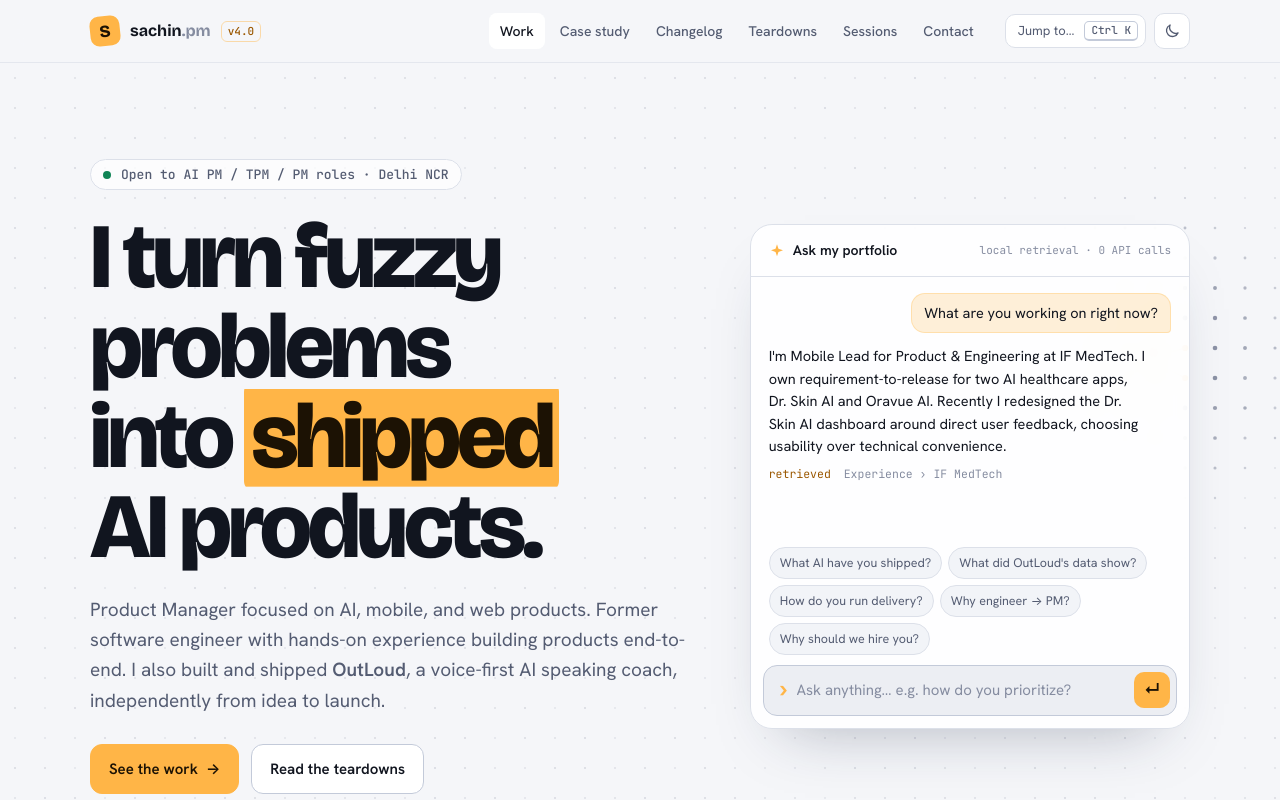
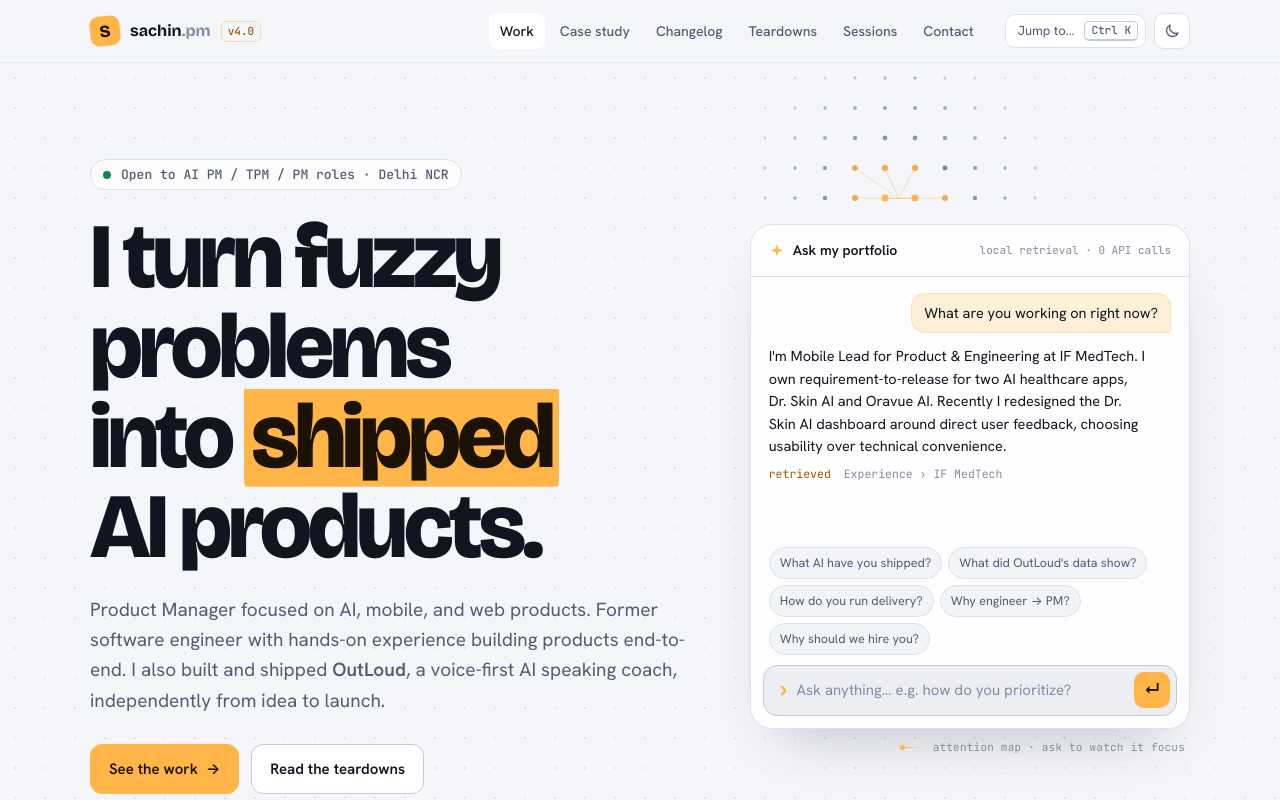
Before and after one commit to ytsaxena/sachin-portfolio, a plain HTML site: page index.html in a window 1280 px wide. Shown: the top 800 px of the page. Drawn offline with nearby package versions, Linux system fonts and the light colour scheme.

Commit message:
Turn the hero field into an attention map tied to Ask
Asking a question now makes the dots around the Ask panel attend to it:
lines start spread out, sharpen onto the strongest few, and pulse into
the panel while the answer streams, with the panel border glowing.
When idle, the phantom cursor circles the panel instead of the copy.
Lines no longer cross the hero text, stats or caption, which fixes
lines drawing over the summary on phones. A caption under the panel
explains the effect.

Co-Authored-By: Claude Opus 5.5 <noreply@anthropic.com>

```diff
--- a/app.js
+++ b/app.js
@@ -39,12 +39,40 @@ function toggleTheme() {
 }
 $("#theme-toggle").addEventListener("click", toggleTheme);
 
-/* ---------- Hero field: dots that pay "attention" to the cursor ---------- */
+/* ---------- Hero field: an attention map ----------
+   The cursor is the query and the dots are tokens: nearby dots light up and link to it.
+   Asking a question makes the field focus on the Ask panel while the answer streams.
+   Lines never cross the hero text, so the copy stays readable. */
 const field = (() => {
   const c = $("#field"), ctx = c.getContext("2d");
-  const hero = $(".hero");
+  const hero = $(".hero"), panel = $("#ask");
   let w, h, dpr, dots = [], mouse = null, t = 0, running = false, dotRGB = "150,160,190", acc = "#FFB547";
+  let keepOut = [], box = null, picks = [], heat = 0, thinking = false, thinkStart = 0, releaseAt = 0;
   const GAP = 30, R = 170;
+  function rel(node, pad) {
+    const hb = hero.getBoundingClientRect(), b = node.getBoundingClientRect();
+    return { l: b.left - hb.left - pad, t: b.top - hb.top - pad, r: b.right - hb.left + pad, b: b.bottom - hb.top + pad };
+  }
+  const inside = (x, y, q) => x > q.l && x < q.r && y > q.t && y < q.b;
+  // Liang–Barsky clip test: does the segment cross rect q?
+  function crosses(x1, y1, x2, y2, q) {
+    const dx = x2 - x1, dy = y2 - y1;
+    let t0 = 0, t1 = 1;
+    for (const [p, v] of [[-dx, x1 - q.l], [dx, q.r - x1], [-dy, y1 - q.t], [dy, q.b - y1]]) {
+      if (p === 0) { if (v < 0) return false; continue; }
+      const r = v / p;
+      if (p < 0) { if (r > t1) return false; if (r > t0) t0 = r; }
+      else { if (r < t0) return false; if (r < t1) t1 = r; }
+    }
+    return true;
+  }
+  const clear = (x1, y1, x2, y2) => !keepOut.some((q) => crosses(x1, y1, x2, y2, q));
+  function measure() {
+    if (!w) return;
+    keepOut = [...$$(".hero-copy > *"), $(".stats"), $(".field-note")].filter((n) => n && n.offsetParent).map((n) => rel(n, 10));
+    box = rel(panel, 0);
+    for (const d of dots) { d.ko = keepOut.some((q) => inside(d.x, d.y, q)); d.under = inside(d.x, d.y, box); }
+  }
   function readColors() { dotRGB = cssVar("--dot") || dotRGB; acc = cssVar("--accent") || acc; if (!running) draw(); }
   function size() {
     dpr = Math.min(devicePixelRatio || 1, 2);
@@ -53,27 +81,46 @@ const field = (() => {
     ctx.setTransform(dpr, 0, 0, dpr, 0, 0);
     dots = [];
     for (let y = GAP / 2; y < h; y += GAP) for (let x = GAP / 2; x < w; x += GAP) dots.push({ x, y, j: Math.random() * 6.28 });
+    measure();
     draw();
   }
-  function focusPoint() {
-    if (mouse) return mouse;
-    // idle: a slow drifting "phantom cursor" so the field is alive on touch screens
-    return { x: w * (0.72 + 0.18 * Math.sin(t * 0.00035)), y: h * (0.42 + 0.25 * Math.sin(t * 0.00052 + 1)) };
+  function orbit() {
+    // idle: a phantom cursor circles the Ask panel, so the field stays alive on touch screens
+    const m = 26, L = box.l - m, T = box.t - m, pw = box.r - box.l + 2 * m, ph = box.b - box.t + 2 * m;
+    let s = (t * 0.035) % (2 * (pw + ph));
+    if (s < pw) return { x: L + s, y: T }; s -= pw;
+    if (s < ph) return { x: L + pw, y: T + s }; s -= ph;
+    if (s < pw) return { x: L + pw - s, y: T + ph }; s -= pw;
+    return { x: L, y: T + ph - s };
   }
+  const edge = (d) => ({ x: Math.min(box.r, Math.max(box.l, d.x)), y: Math.min(box.b, Math.max(box.t, d.y)) });
+  // A question arrived: score the dots around the panel (favoring ~110px away, plus noise) and start attending.
+  function focus() {
+    if (reduced || !box) return;
+    picks = dots.filter((d) => !d.ko && !d.under).map((d) => {
+      const e = edge(d), dist = Math.hypot(d.x - e.x, d.y - e.y);
+      return { d, e, dist, s: Math.exp(-(((dist - 110) / 75) ** 2)) * (0.5 + Math.random()), off: Math.random() };
+    }).filter((p) => p.dist > 20 && p.dist < 300 && clear(p.d.x, p.d.y, p.e.x, p.e.y)).sort((a, b) => b.s - a.s).slice(0, 36);
+    thinking = true; thinkStart = performance.now(); releaseAt = Infinity;
+    panel.classList.add("thinking");
+  }
+  // The answer finished: let the focus fade, but keep it on screen long enough to read as intentional.
+  function release() { releaseAt = Math.max(performance.now(), thinkStart + 1600); }
   function draw() {
     if (!w) return;
+    if (thinking && t > releaseAt) { thinking = false; panel.classList.remove("thinking"); }
+    heat += ((thinking ? 1 : 0) - heat) * 0.07;
     ctx.clearRect(0, 0, w, h);
-    const f = focusPoint();
+    const f = mouse || orbit(), calm = 1 - heat * 0.6;
     const near = [];
     for (const d of dots) {
-      const dx = d.x - f.x, dy = d.y - f.y, dist = Math.hypot(dx, dy);
-      const k = Math.max(0, 1 - dist / R);
+      const k = d.ko || d.under ? 0 : Math.max(0, 1 - Math.hypot(d.x - f.x, d.y - f.y) / R) * calm;
       const twinkle = 0.5 + 0.5 * Math.sin(t * 0.0012 + d.j);
       const a = 0.10 + 0.08 * twinkle + k * 0.75;
       const r = 1 + k * 2.2;
       ctx.fillStyle = `rgba(${dotRGB},${a.toFixed(3)})`;
       ctx.beginPath(); ctx.arc(d.x, d.y, r, 0, 6.283); ctx.fill();
-      if (k > 0.25) near.push([k, d]);
+      if (k > 0.25 && clear(f.x, f.y, d.x, d.y)) near.push([k, d]);
     }
     near.sort((a, b) => b[0] - a[0]);
     ctx.lineWidth = 1;
@@ -83,12 +130,30 @@ const field = (() => {
       ctx.fillStyle = acc; ctx.globalAlpha = Math.min(1, k * 1.1);
       ctx.beginPath(); ctx.arc(d.x, d.y, 1.4 + k * 2.2, 0, 6.283); ctx.fill();
     }
+    if (heat > 0.01) {
+      // attention sharpens over ~1.4s: a softmax-like temperature drops, so weight concentrates on the top dots
+      const el = t - thinkStart, tau = 2.5 + 11.5 * Math.max(0, 1 - el / 1400);
+      picks.forEach((p, i) => {
+        const wg = Math.exp(-i / tau), a = heat * wg;
+        if (a < 0.02) return;
+        ctx.strokeStyle = acc; ctx.globalAlpha = a * 0.75;
+        ctx.beginPath(); ctx.moveTo(p.d.x, p.d.y); ctx.lineTo(p.e.x, p.e.y); ctx.stroke();
+        ctx.fillStyle = acc; ctx.globalAlpha = Math.min(1, a * 1.2);
+        ctx.beginPath(); ctx.arc(p.d.x, p.d.y, 1.3 + wg * 2.2, 0, 6.283); ctx.fill();
+        if (wg > 0.15) {
+          // values flow into the panel
+          const u = (el / 850 + p.off) % 1;
+          ctx.beginPath(); ctx.arc(p.d.x + (p.e.x - p.d.x) * u, p.d.y + (p.e.y - p.d.y) * u, 1.2 + wg, 0, 6.283); ctx.fill();
+        }
+      });
+    }
     ctx.globalAlpha = 1;
   }
   function loop(now) { if (!running) return; t = now; draw(); requestAnimationFrame(loop); }
   hero.addEventListener("pointermove", (e) => { const b = hero.getBoundingClientRect(); mouse = { x: e.clientX - b.left, y: e.clientY - b.top }; if (reduced) draw(); });
   hero.addEventListener("pointerleave", () => { mouse = null; if (reduced) draw(); });
   new ResizeObserver(size).observe(hero);
+  document.fonts?.ready.then(() => { measure(); draw(); });
   if (!reduced && "IntersectionObserver" in window) {
     new IntersectionObserver(([e]) => {
       if (e.isIntersecting && !running) { running = true; requestAnimationFrame(loop); }
@@ -96,7 +161,7 @@ const field = (() => {
     }).observe(hero);
   }
   readColors();
-  return { readColors };
+  return { readColors, focus, release };
 })();
 matchMedia("(prefers-color-scheme: light)").addEventListener?.("change", () => field.readColors());
 
@@ -126,6 +191,7 @@ function finishStreaming() { if (streaming) { streaming.finish(); streaming = nu
 function ask(q) {
   q = q.trim(); if (!q) return;
   finishStreaming();
+  field.focus();
   askLog.append(el("div", "msg q", esc(q)));
   const hit = retrieve(q);
   const paras = hit ? hit.a : S.ask.fallback;
@@ -137,7 +203,7 @@ function ask(q) {
   ps.forEach((p) => a.append(p));
   const caret = el("span", "caret");
   let pi = 0, ci = 0, timer;
-  const done = () => { clearInterval(timer); ps.forEach((p, i) => (p.textContent = paras[i])); caret.remove(); a.append(src); askLog.scrollTop = askLog.scrollHeight; };
+  const done = () => { clearInterval(timer); ps.forEach((p, i) => (p.textContent = paras[i])); caret.remove(); a.append(src); askLog.scrollTop = askLog.scrollHeight; field.release(); };
   streaming = { finish: done };
   if (reduced) { done(); streaming = null; return; }
   setTimeout(() => {
--- a/index.html
+++ b/index.html
@@ -90,6 +90,7 @@
         <input id="ask-input" name="q" type="text" placeholder="Ask anything… e.g. how do you prioritize?">
         <button type="submit" aria-label="Ask">↵</button>
       </form>
+      <p class="field-note" aria-hidden="true"><i></i><span class="fn-hover">attention map · your cursor is the query</span><span class="fn-touch">attention map · ask to watch it focus</span></p>
     </div>
   </div>
 
--- a/styles.css
+++ b/styles.css
@@ -129,7 +129,13 @@ mark.hl {
 .btn.sm { font-size: 14px; padding: 9px 14px; border-radius: 10px; }
 
 /* Ask console */
-.ask { background: color-mix(in srgb, var(--surface) 88%, transparent); border: 1px solid var(--line); border-radius: var(--r-lg); box-shadow: var(--shadow); backdrop-filter: blur(10px); -webkit-backdrop-filter: blur(10px); display: flex; flex-direction: column; min-width: 0; }
+.ask { position: relative; background: color-mix(in srgb, var(--surface) 88%, transparent); border: 1px solid var(--line); border-radius: var(--r-lg); box-shadow: var(--shadow); backdrop-filter: blur(10px); -webkit-backdrop-filter: blur(10px); display: flex; flex-direction: column; min-width: 0; transition: border-color .4s, box-shadow .4s; }
+.ask.thinking { border-color: color-mix(in srgb, var(--accent) 60%, var(--line)); box-shadow: var(--shadow), 0 0 0 4px var(--accent-soft), 0 0 42px -8px color-mix(in srgb, var(--accent) 45%, transparent); }
+.field-note { position: absolute; top: calc(100% + 14px); right: 4px; margin: 0; display: flex; align-items: center; gap: 9px; font: 400 11px/1 var(--f-mono); letter-spacing: .02em; color: var(--faint); white-space: nowrap; pointer-events: none; }
+.field-note i { position: relative; width: 22px; height: 1px; background: linear-gradient(90deg, var(--accent), transparent); }
+.field-note i::before { content: ""; position: absolute; left: -2px; top: -2px; width: 5px; height: 5px; border-radius: 50%; background: var(--accent); }
+.fn-touch { display: none; }
+@media (hover: none) { .fn-hover { display: none; } .fn-touch { display: inline; } }
 .ask-head { display: flex; justify-content: space-between; align-items: center; gap: 12px; padding: 14px 18px; border-bottom: 1px solid var(--line); }
 .ask-title { display: flex; align-items: center; gap: 8px; font-weight: 600; font-size: 14px; }
 .ask-title svg { color: var(--accent); }
```
